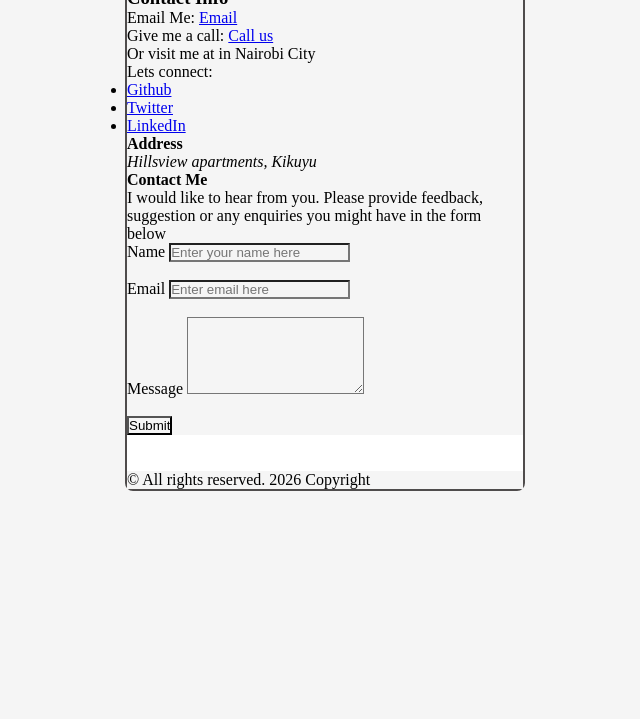
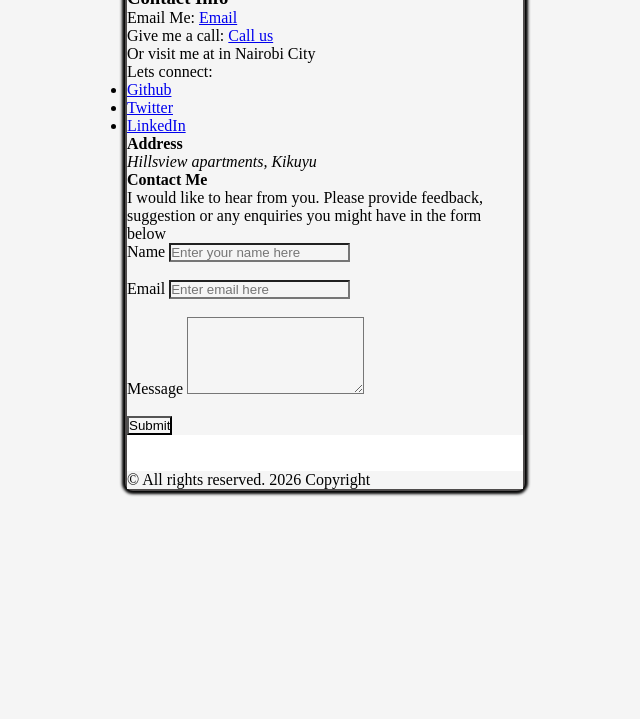
Before and after one commit to willyk-77/week-1-day-2-assignment, a plain HTML site: page business-card.html in a window 1280 px wide. Shown: the part 81-800 px from the top of the page, without its empty margins (315-955 px from the left). Drawn offline with Linux system fonts and the light colour scheme.

Commit message:
added box shadow styling to container

```diff
--- a/style.css
+++ b/style.css
@@ -7,11 +7,11 @@
 body {
   display: flex;
   justify-content: center;
-  align-items: center;
 }
 .container {
   max-width: 400px;
   background-color: white;
   border: solid rgba(5, 0, 0, 0.7) 2px;
   border-radius: 8px;
+  box-shadow: 0 0 3px 3px black;
 }
```
